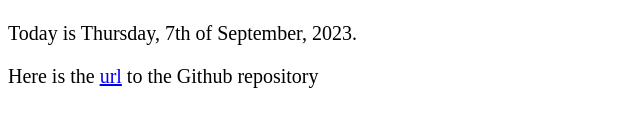
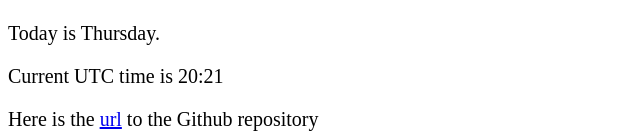
Before and after one commit to nottundeednut/HngX-STAGE-1-Project, a plain HTML site: page index.html in a window 1280 px wide. Shown: the part 222-360 px from the top of the page, without its empty margins (0-640 px from the left). Drawn offline with Linux system fonts and the light colour scheme.

Commit message:
set up day and time

```diff
--- a/index.html
+++ b/index.html
@@ -21,12 +21,13 @@
       data-testid="slackDisplayImage"
       width="150px"
     />
+    <p>Today is <span data-testid="currentDayOfTheWeek" id="day"></span>.</p>
     <p>
-      Today is <span data-testid="currentDayOfTheWeek">Thursday</span>,
-      <span data-testid="currentUTCTime">7th of September, 2023.</span>
+      Current UTC time is
+      <span data-testid="currentUTCTime" id="time"></span>
     </p>
     <p>
-      Here is the <a href="#" data-testid="“githubURL”">url</a> to the Github
+      Here is the <a href="https://github.com/nottundeednut/HngX-STAGE-1-Project" data-testid="githubURL" target="_blank">url</a> to the Github
       repository
     </p>
     <script src="main.js"></script>
--- a/main.js
+++ b/main.js
@@ -1 +1,13 @@
-console.log('Hello World!');
+const now = new Date();
+const day = now.getDay();
+const hours = now.getHours();
+const minutes = now.getMinutes();
+
+const utcHours = hours + 1;
+const weekDays = ['Sunday', 'Monday', 'Tuesday', 'Wednesday', 'Thursday', 'Friday', 'Saturday'];
+
+const dayEl = document.querySelector('#day');
+const timeEl = document.querySelector('#time');
+
+dayEl.innerHTML = weekDays[day];
+timeEl.innerHTML = `${utcHours}:${minutes}`
```
